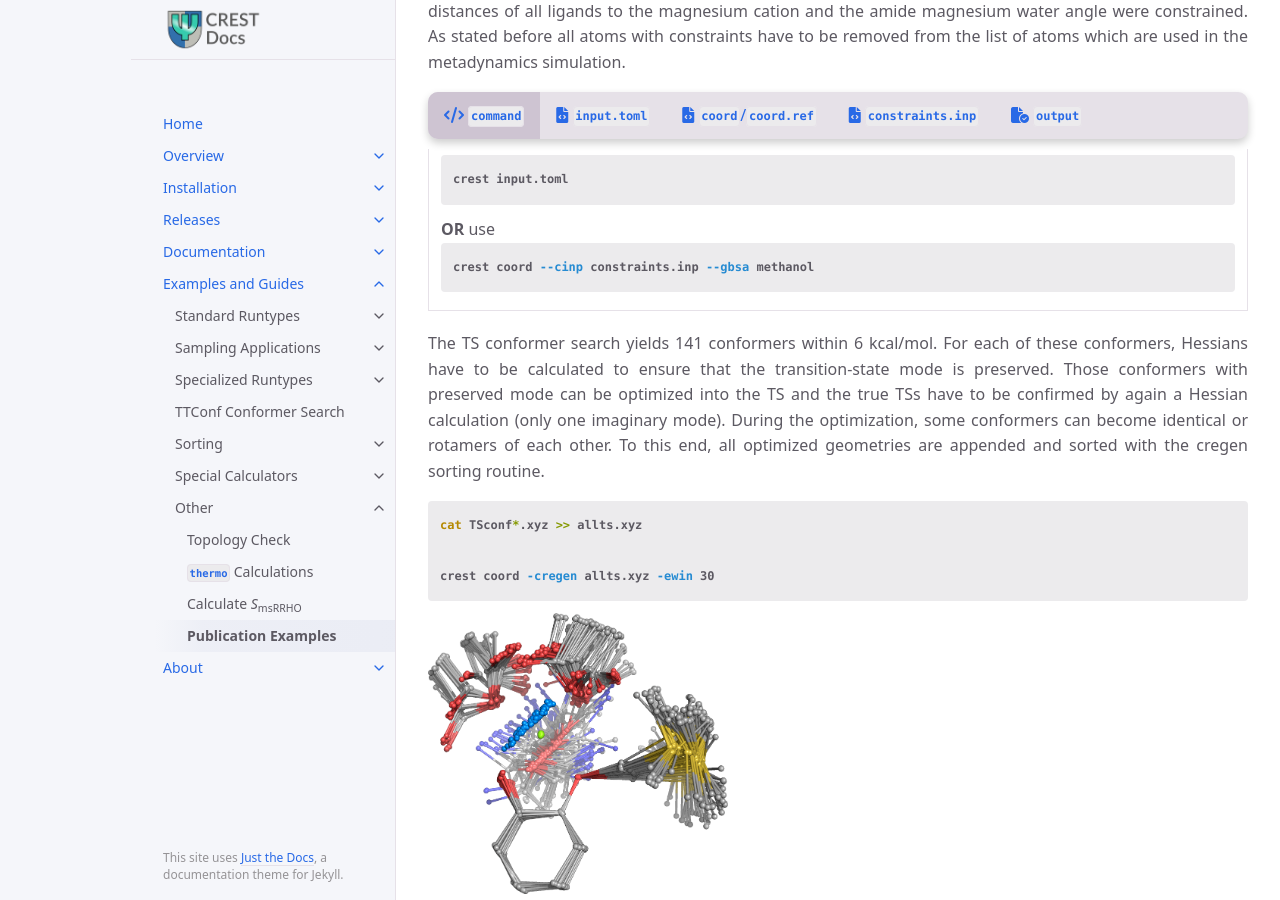
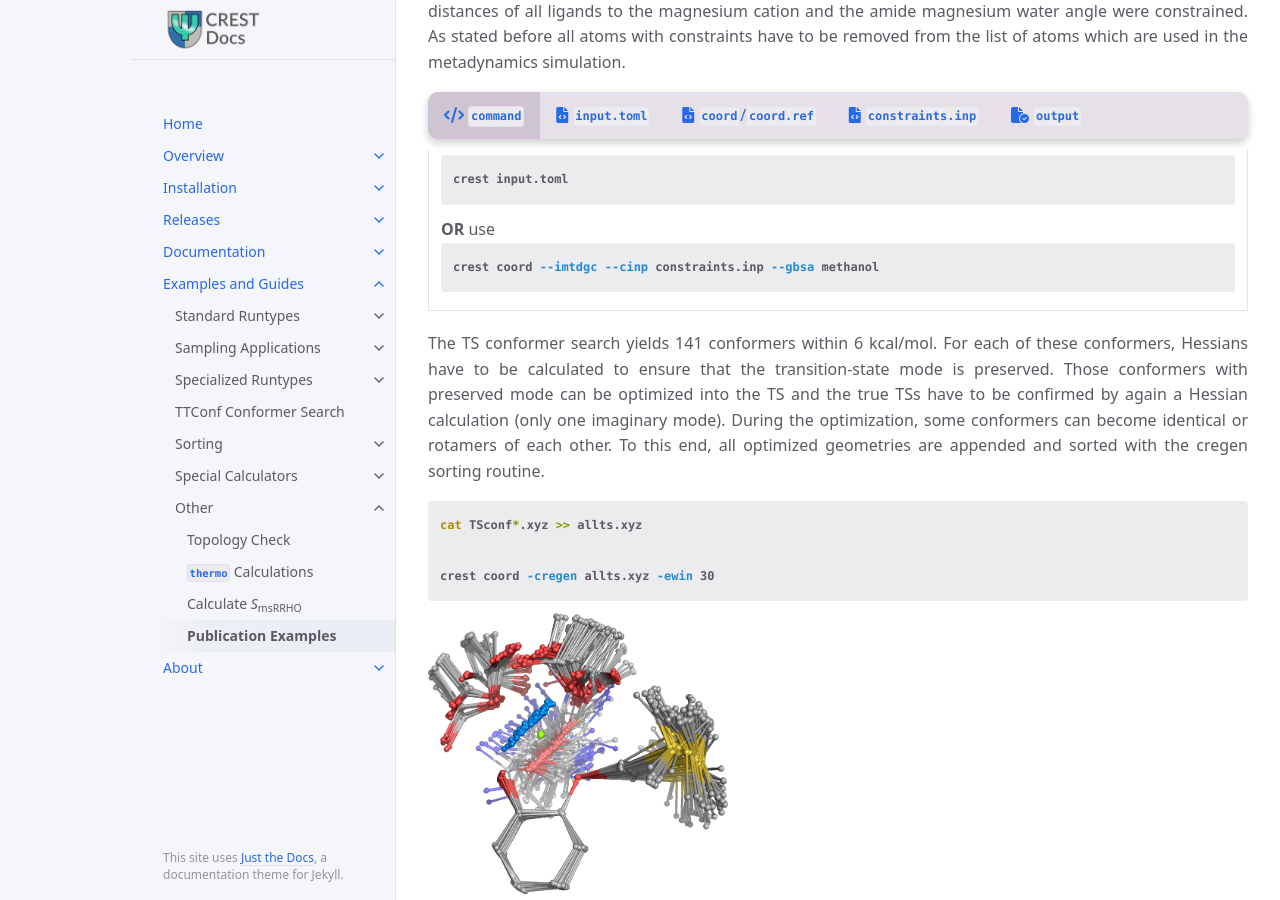
Before and after one commit to crest-lab/crest-docs, a Jekyll site: the page built from page/examples/publication.md, in a window 1280 px wide and 900 px high, scrolled down 1078 px. Built offline with Jekyll 4.4.1, drawn with Linux system fonts in a browser that asks for light colours.

Commit message:
Add --imtdgc to the publication example commands

```diff
--- a/page/examples/publication.md
+++ b/page/examples/publication.md
@@ -64,7 +64,7 @@ of atoms which are used in the metadynamics simulation.
 <div id="p1-tab-1-1" class="tabcontent p1-grp-1" style="text-align:justify">
 {% include command.html cmd="crest input.toml" %}
 <b>OR</b> use
-{% include command.html cmd='crest coord <span class="nt">--cinp</span> constraints.inp <span class="nt">--gbsa</span> methanol' %}
+{% include command.html cmd='crest coord <span class="nt">--imtdgc</span> <span class="nt">--cinp</span> constraints.inp <span class="nt">--gbsa</span> methanol' %}
 </div>
 <div id="p1-tab-1-toml" class="tabcontent p1-grp-1" style="font-size:10px">
 {% capture toml_pub1 %}
@@ -305,7 +305,7 @@ Results in 52 conformers within an energy window of 6 kcal/mol.
 <div id="p2-tab-2-1" class="tabcontent p2-grp-2" style="text-align:justify">
 {% include command.html cmd="crest input.toml" %}
 <b>OR</b> use
-{% include command.html cmd='crest coord <span class="nt">--gbsa</span> methanol <span class="nt">--ewin</span> 10' %}
+{% include command.html cmd='crest coord <span class="nt">--imtdgc</span> <span class="nt">--gbsa</span> methanol <span class="nt">--ewin</span> 10' %}
 </div>
 <div id="p2-tab-2-toml" class="tabcontent p2-grp-2" style="font-size:10px">
 {% capture toml_pub2b %}
@@ -416,7 +416,7 @@ The SHAKE constraint is turned off (`--shake 0`), the timestep is reduced to 1 f
 <div id="p3-tab-1-1" class="tabcontent p3-grp-1" style="text-align:justify">
 {% include command.html cmd="crest input.toml" %}
 <b>OR</b> use
-{% include command.html cmd='crest coord <span class="nt">--subrmsd</span> <span class="nt">--shake</span> 0 <span class="nt">--tstep</span> 1 <span class="nt">--cinp</span> constraints.inp' %}
+{% include command.html cmd='crest coord <span class="nt">--imtdgc</span> <span class="nt">--subrmsd</span> <span class="nt">--shake</span> 0 <span class="nt">--tstep</span> 1 <span class="nt">--cinp</span> constraints.inp' %}
 </div>
 <div id="p3-tab-1-toml" class="tabcontent p3-grp-1" style="font-size:10px">
 {% capture toml_pub3 %}
```
